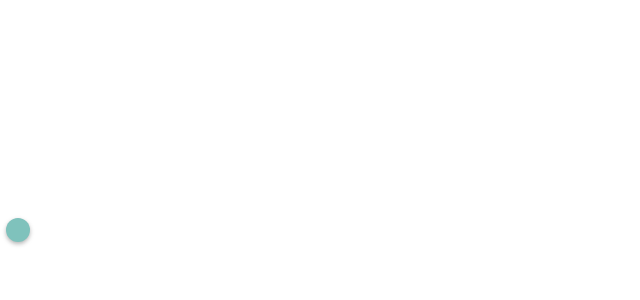
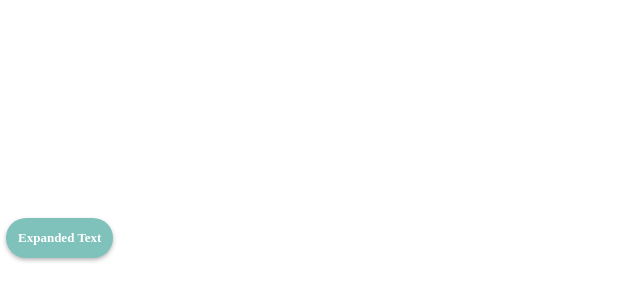
Before and after one commit to ajittupe2548/react-draggable-fab, a React (Create React App) app in the folder examples/: page / in a window 1280 px wide. Shown: the part 182-482 px from the top of the page, without its empty margins (0-640 px from the left). Built offline with nearby package versions, Linux system fonts and the light colour scheme.

Commit message:
Update App.jsx

```diff
--- a/examples/src/App.jsx
+++ b/examples/src/App.jsx
@@ -4,7 +4,7 @@ import DraggableButton from '../../src/DraggableButton';
 const App = () => {
     const [isVisible, setIsVisible] = useState(true);
     return (
-        <DraggableButton isVisible={isVisible} onClose={() => setIsVisible(false)} text='Expanded Text' />
+        <DraggableButton isVisible={isVisible} onClose={() => setIsVisible(false)}>Expanded Text</DraggableButton>
     )
 }
 
```
